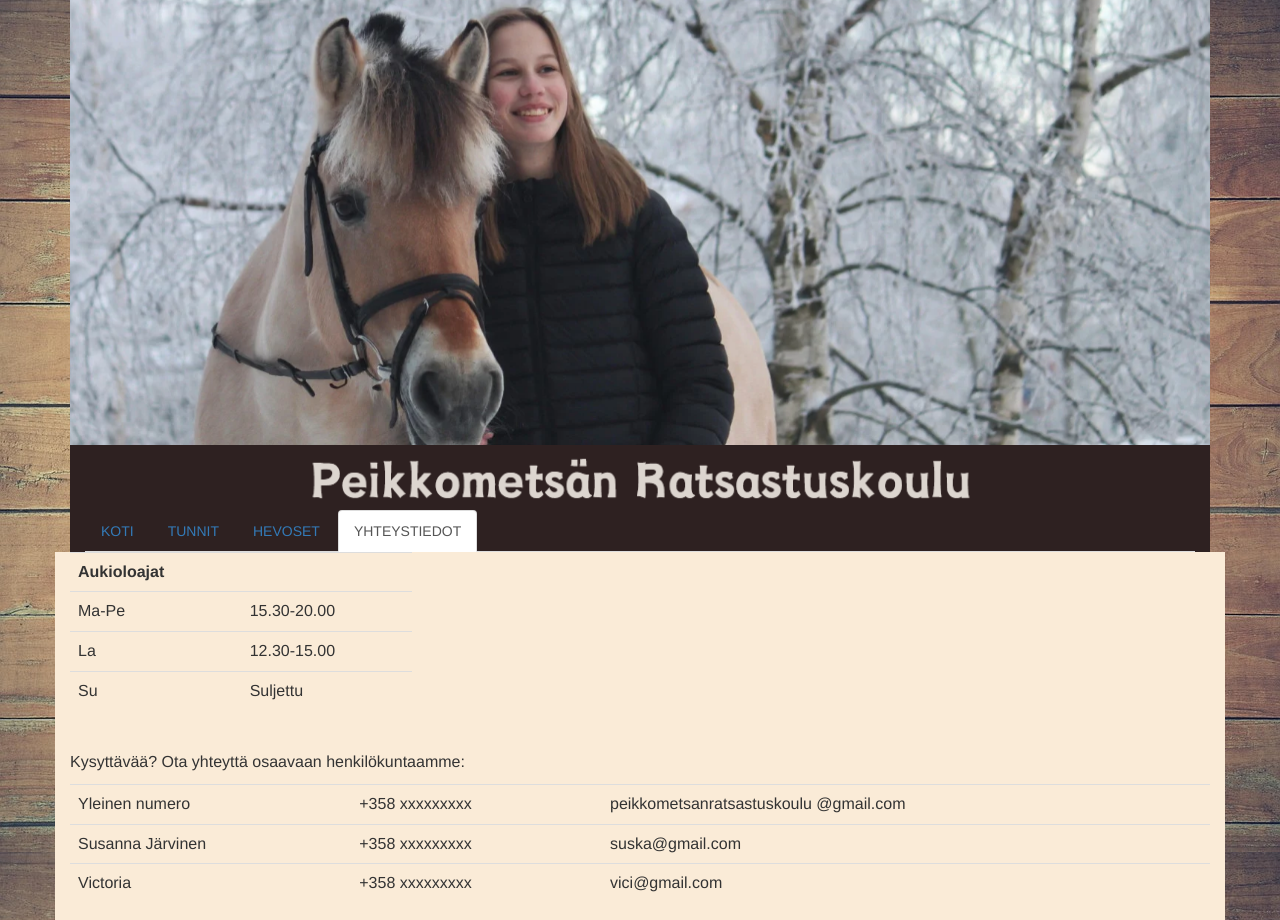
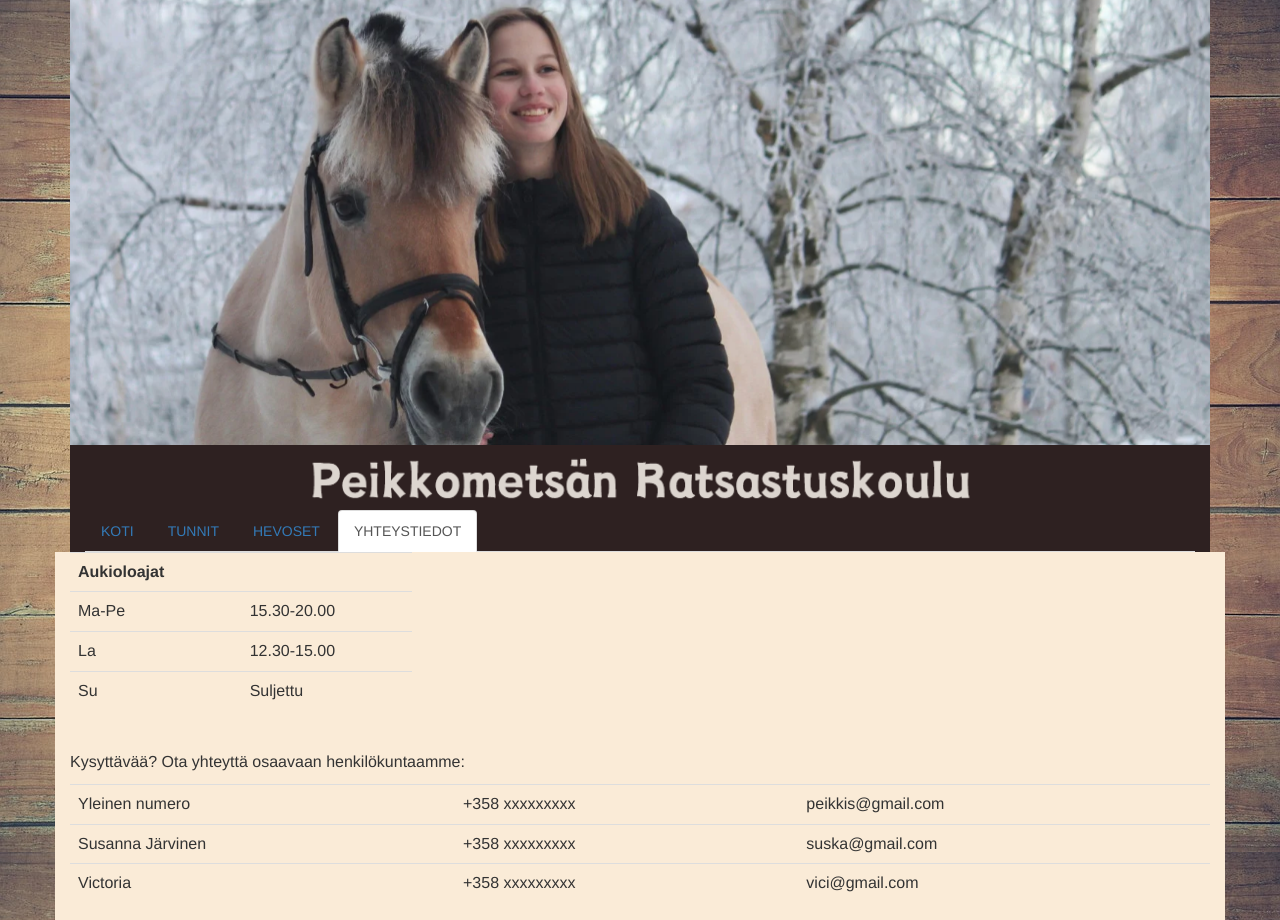
Before and after one commit to NeaPitka/NeaPitka.github.io, a plain HTML site: page yhteystiedot.html in a window 1280 px wide. Shown: the top 920 px of the page. Drawn offline with nearby package versions, Linux system fonts and the light colour scheme.

Commit message:
sähkäri

```diff
--- a/yhteystiedot.html
+++ b/yhteystiedot.html
@@ -112,7 +112,7 @@
               <tr>
                 <td>Yleinen numero</td>
                 <td>+358 xxxxxxxxx</td>
-                <td>peikkometsanratsastuskoulu @gmail.com</td>
+                <td>peikkis@gmail.com</td>
               </tr>
               <tr>
                 <td>Susanna Järvinen</td>
```
